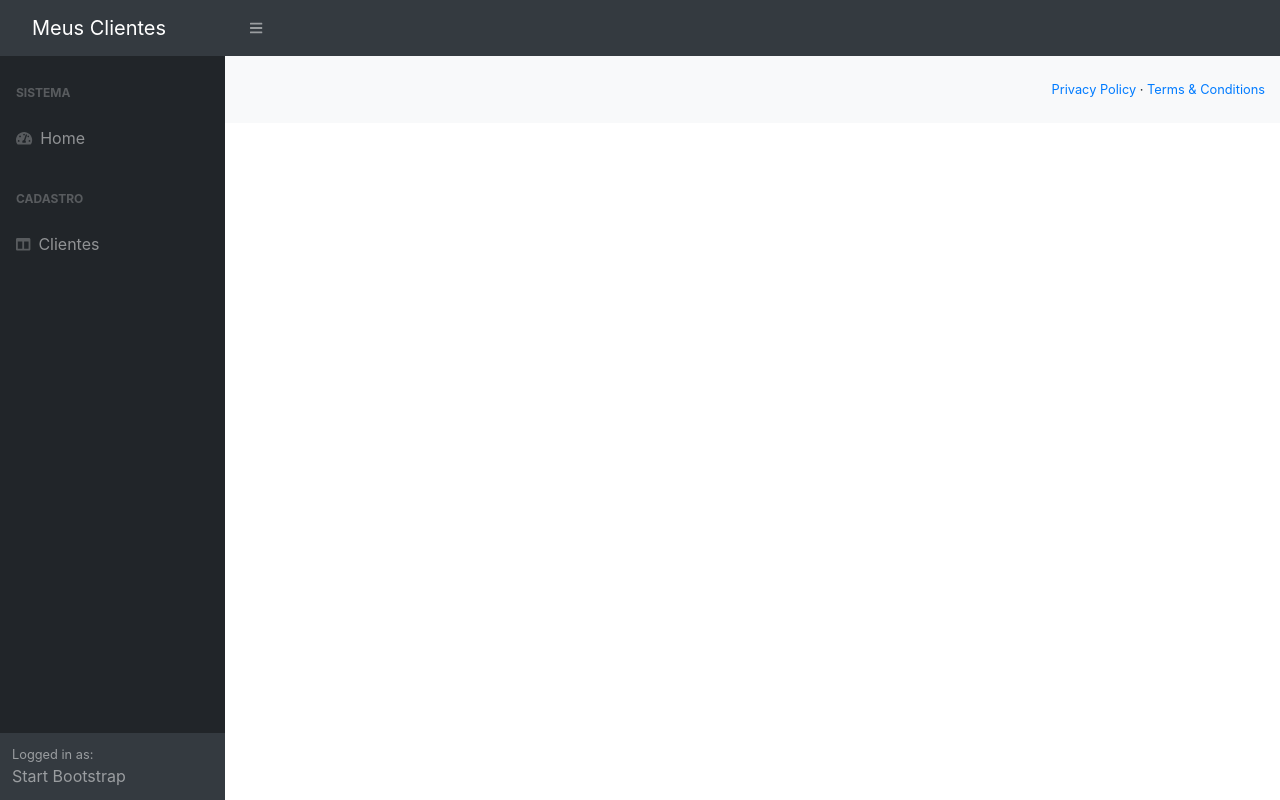
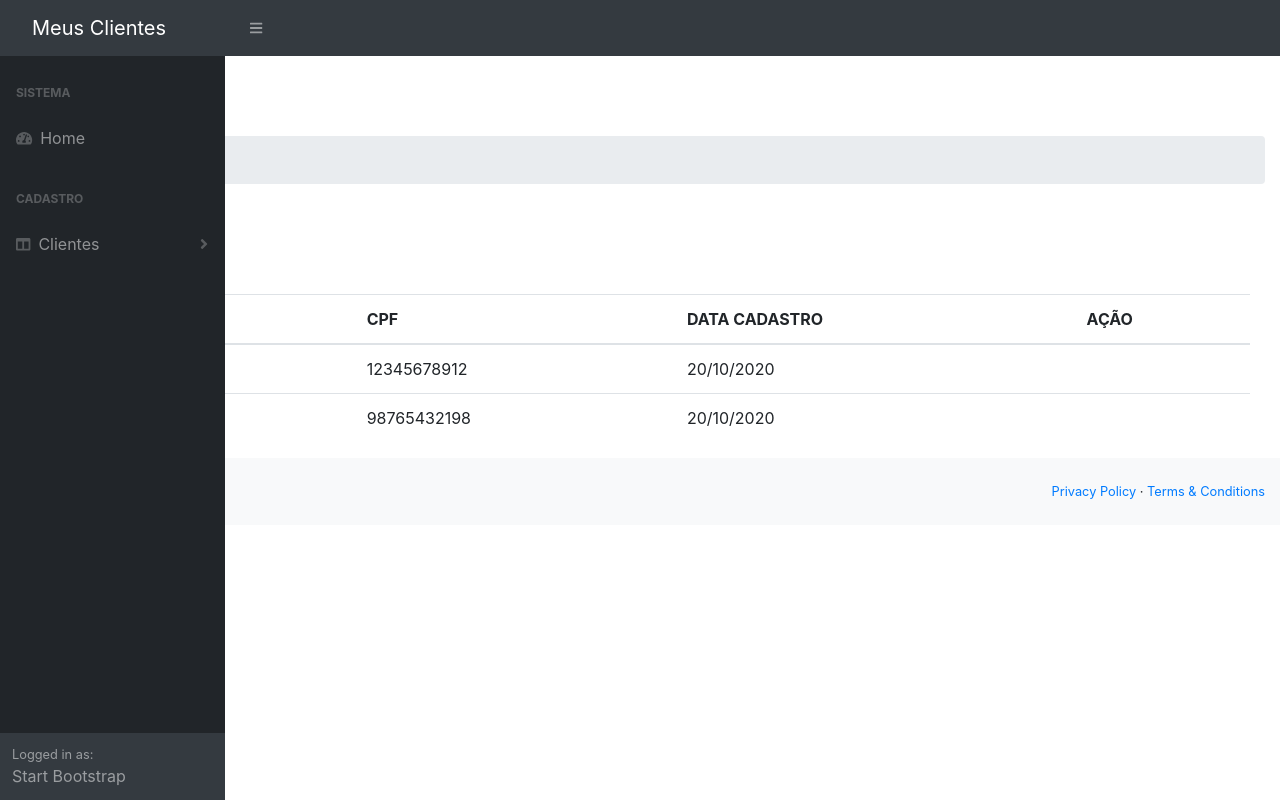
Before and after one commit to jairosousa/Angular9-Spring-Boot2-2, an Angular app in the folder frontend/clientes-app/: page /clientes-lista in a window 1280 px wide. Before the commit this address led to /. Built offline with nearby package versions, Linux system fonts and the light colour scheme.

Commit message:
Criando o componente de listagem de clientes

```diff
--- a/frontend/clientes-app/src/app/clientes.service.ts
+++ b/frontend/clientes-app/src/app/clientes.service.ts
@@ -12,16 +12,25 @@ export class ClientesService {
     private http: HttpClient
   ) { }
 
-  getCliente(): Cliente {
-    let cliente: Cliente = new Cliente();
-    cliente.id = 1;
-    cliente.dataCadastro = '19/10/2020';
-    cliente.nome = "Fulano de tal";
-    cliente.cpf = "9999999999";
-    return cliente;
+  getClientes(): Observable<Cliente[]> {
+    return this.http.get<Cliente[]>('http://localhost:8080/api/clientes');
   }
 
   salvar(cliente: Cliente): Observable<Cliente> {
     return this.http.post<Cliente>('http://localhost:8080/api/clientes', cliente);
   }
+
+  getClientesMoc(): Cliente[] {
+    let cliente = new Cliente();
+    cliente.id = 1;
+    cliente.nome = 'Fulano';
+    cliente.cpf = '12345678912';
+    cliente.dataCadastro = '20/10/2020';
+    let cliente2 = new Cliente();
+    cliente2.id = 2;
+    cliente2.nome = 'FCiclano';
+    cliente2.cpf = '98765432198';
+    cliente2.dataCadastro = '20/10/2020';
+    return [cliente, cliente2];
+  }
 }
--- /dev/null
+++ b/frontend/clientes-app/src/app/clientes/clientes-lista/clientes-lista.component.html
@@ -0,0 +1,39 @@
+<h1 class="mt-4">Clientes</h1>
+<ol class="breadcrumb mb-4">
+    <li class="breadcrumb-item active">Consulta</li>
+</ol>
+
+<div class="container-fluid">
+.<div class="row">
+    <div class="col-md-2">
+        <button class="btn btn-primary">
+            <i class="fa fa-plus"></i> Novo
+        </button>
+    </div>
+</div>
+<br/>
+<div class="row">
+    <div class="col-md-12">
+        <table class="table table-condensed table-hover">
+            <thead>
+                <tr>
+                    <th>ID</th>
+                    <th>NOME</th>
+                    <th>CPF</th>
+                    <th>DATA CADASTRO</th>
+                    <th>AÇÃO</th>
+                </tr>
+            </thead>
+            <tbody>
+                <tr *ngFor="let cliente of clientes">
+                    <td>{{cliente.id}}</td>
+                    <td>{{cliente.nome}}</td>
+                    <td>{{cliente.cpf}}</td>
+                    <td>{{cliente.dataCadastro}}</td>
+                    <td></td>
+                </tr>
+            </tbody>
+        </table>
+    </div>
+</div>
+</div>
--- /dev/null
+++ b/frontend/clientes-app/src/app/clientes/clientes-lista/clientes-lista.component.ts
@@ -0,0 +1,22 @@
+import { Component, OnInit } from '@angular/core';
+import { ClientesService } from '../../clientes.service';
+import { Cliente } from '../cliente';
+
+@Component({
+  selector: 'app-clientes-lista',
+  templateUrl: './clientes-lista.component.html',
+  styleUrls: ['./clientes-lista.component.css']
+})
+export class ClientesListaComponent implements OnInit {
+
+  clientes: Cliente[] = [];
+
+  constructor(private sertvice: ClientesService) { }
+
+  ngOnInit(): void {
+    this.clientes = this.sertvice.getClientesMoc();
+  }
+
+
+
+}
--- a/frontend/clientes-app/src/app/clientes/clientes-routing.module.ts
+++ b/frontend/clientes-app/src/app/clientes/clientes-routing.module.ts
@@ -1,9 +1,11 @@
 import { NgModule } from '@angular/core';
 import { RouterModule, Routes } from '@angular/router';
 import { ClientesFormComponent } from './clientes-form/clientes-form.component';
+import { ClientesListaComponent } from './clientes-lista/clientes-lista.component';
 
 const routes: Routes = [
-  { path: "clientes-form", component: ClientesFormComponent }
+  { path: "clientes-form", component: ClientesFormComponent },
+  { path: "clientes-lista", component: ClientesListaComponent }
 ];
 
 @NgModule({
--- a/frontend/clientes-app/src/app/clientes/clientes.module.ts
+++ b/frontend/clientes-app/src/app/clientes/clientes.module.ts
@@ -2,17 +2,18 @@ import { CommonModule } from '@angular/common';
 import { NgModule } from '@angular/core';
 import { FormsModule } from '@angular/forms';
 import { ClientesFormComponent } from './clientes-form/clientes-form.component';
+import { ClientesListaComponent } from './clientes-lista/clientes-lista.component';
 import { ClientesRoutingModule } from './clientes-routing.module';
 
 
 
 @NgModule({
-  declarations: [ClientesFormComponent],
+  declarations: [ClientesFormComponent, ClientesListaComponent],
   imports: [
     CommonModule,
     ClientesRoutingModule,
     FormsModule
   ],
-  exports: [ClientesFormComponent]
+  exports: [ClientesFormComponent, ClientesListaComponent]
 })
 export class ClientesModule { }
--- a/frontend/clientes-app/src/app/template/sidebar/sidebar.component.html
+++ b/frontend/clientes-app/src/app/template/sidebar/sidebar.component.html
@@ -8,12 +8,18 @@
                     Home
                 </a>
                 <div class="sb-sidenav-menu-heading">Cadastro</div>
-                <a class="nav-link collapsed" routerLink="/clientes-form" data-toggle="collapse" data-target="#collapseLayouts"
+                <a class="nav-link collapsed" href="#" data-toggle="collapse" data-target="#collapseClientes"
                     aria-expanded="false" aria-controls="collapseLayouts">
                     <div class="sb-nav-link-icon"><i class="fas fa-columns"></i></div>
                     Clientes
-
+                    <div class="sb-sidenav-collapse-arrow"><i class="fas fa-angle-down"></i></div>
                 </a>
+                <div class="collapse" id="collapseClientes" aria-labelledby="headingOne" data-parent="#sidenavAccordion">
+                    <nav class="sb-sidenav-menu-nested nav">
+                        <a class="nav-link" routerLink="/clientes-form">Cadastro</a>
+                        <a class="nav-link" routerLink="/clientes-lista">Lista</a>
+                    </nav>
+                </div>
             </div>
         </div>
         <div class="sb-sidenav-footer">
```
Also changed, not shown: frontend/clientes-app/src/app/clientes/clientes-lista/clientes-lista.component.css (added), 1 other file (tests, documents, lock files or other folders).
